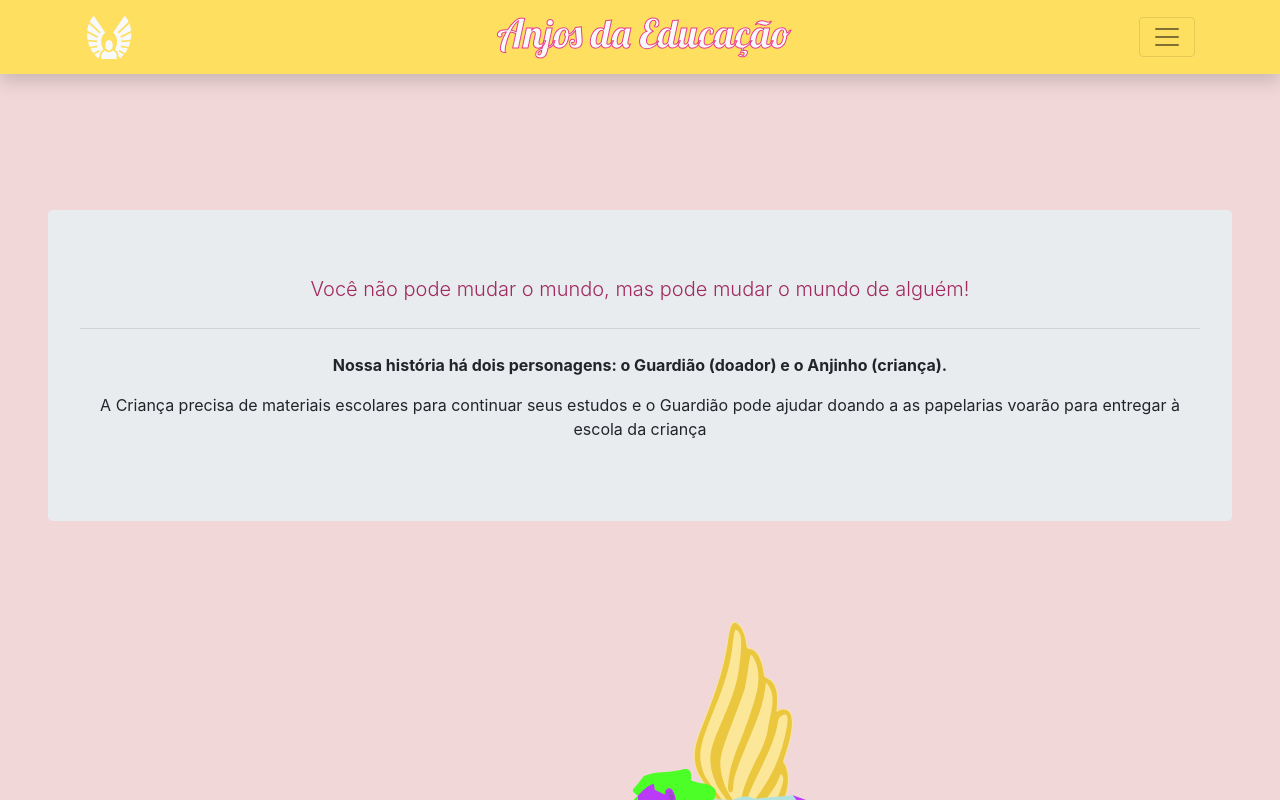
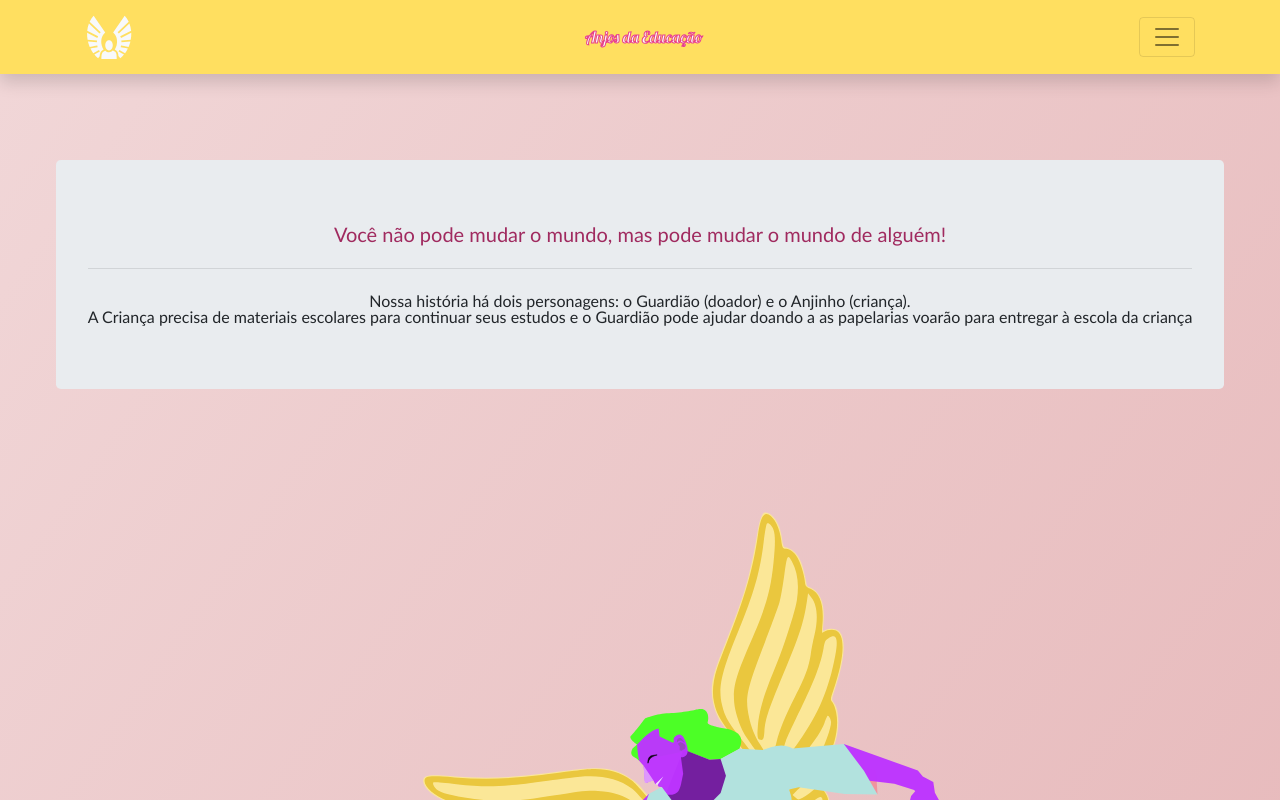
Before and after one commit to bob-mw/anjosDaEducacao, a React (Create React App) app: page / in a window 1280 px wide. Shown: the top 800 px of the page. Built offline with nearby package versions, Linux system fonts and the light colour scheme.

Commit message:
Layout Component implemented in App

```diff
--- a/src/App.js
+++ b/src/App.js
@@ -1,7 +1,7 @@
 import React from 'react';
 import { BrowserRouter, Route, Switch } from 'react-router-dom';
 import Provider from './context/Provider';
-import NavBar from './components/NavBar';
+import Layout from './components/Layout';
 import Login from './Pages/Login';
 import RegisterGuardian from './Pages/RegisterGuardian';
 import RegisterResponsable from './Pages/RegisterResponsable';
@@ -14,8 +14,7 @@ import PaymentForm from './Pages/PaymentForm';
 function App(){
     return (
       <Provider>
-        <NavBar />
-        <main className="gradient-sky margin-top-main full-screen w-100">
+        <Layout>
           <BrowserRouter>
             <Switch>
               <Route exact path="/" component={ Login } />
@@ -27,7 +26,7 @@ function App(){
               <Route path="/paymentForm" component={ PaymentForm } />
             </Switch>
           </BrowserRouter>
-        </main>
+          </Layout>
       </Provider>
     );
 }
--- a/src/components/Layout/index.jsx
+++ b/src/components/Layout/index.jsx
@@ -1,14 +1,19 @@
 import React from 'react'
 
+import GlobalStyles from '../../css/GlobalStyles'
 import Navbar from '../Navbar'
 import * as S from './styled'
 
-const Layout = () => {
+const Layout = ({children}) => {
 
     return (
-        <S.Background>
-           <Navbar/>
-        </S.Background>
+        <>
+            <GlobalStyles/>
+            <S.Background>
+                <Navbar/>
+                {children}
+            </S.Background>
+        </>
     )
 }
 
```
